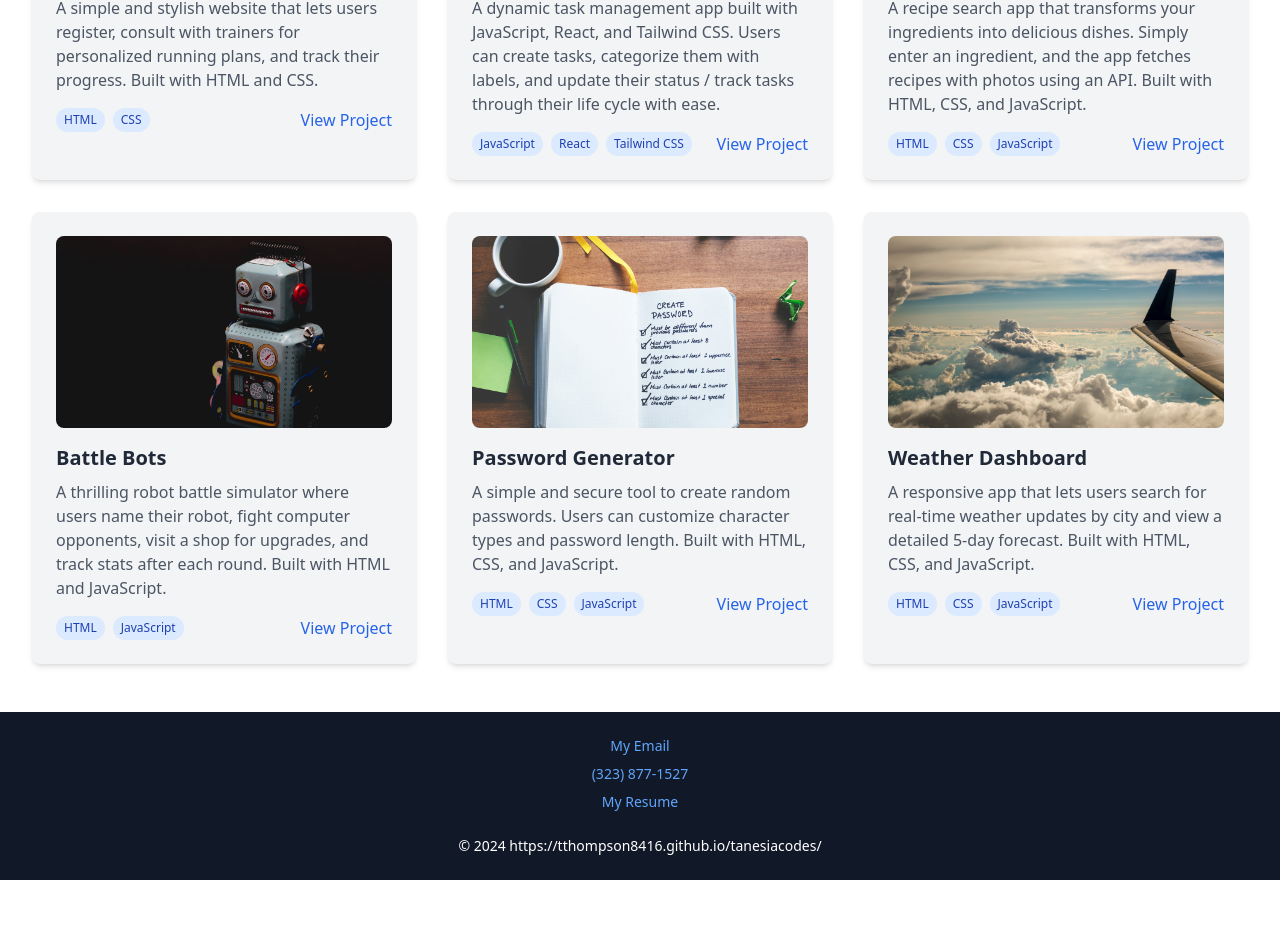
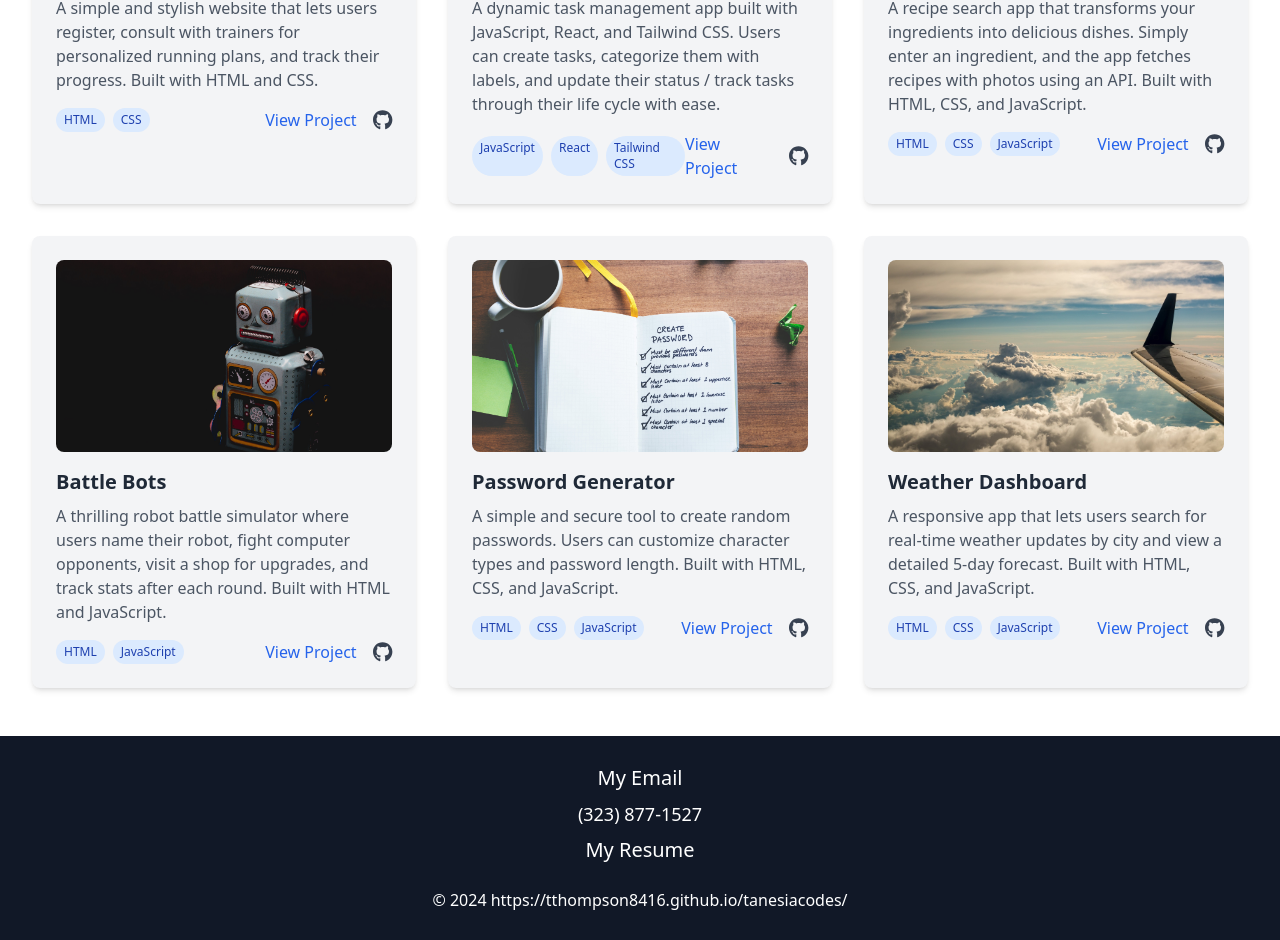
Before and after one commit to Tthompson8416/tanesiacodes, a React (Vite) app: page / in a window 1280 px wide. Shown: the part 1292-2232 px from the top of the page. Before the commit the page ends 2172 px from the top, so only its background shows below. Built offline with nearby package versions, Linux system fonts and the light colour scheme.

Commit message:
Github icons with links to projects added to each project card

```diff
--- a/index.html
+++ b/index.html
@@ -6,6 +6,10 @@
     <meta name="viewport" content="width=device-width, initial-scale=1.0" />
     <base href="/tanesiacodes/" />
     <title>Vite + React</title>
+    <link
+  rel="stylesheet"
+  href="https://cdnjs.cloudflare.com/ajax/libs/font-awesome/6.0.0-beta3/css/all.min.css"
+/>
   </head>
   <body>
     <div id="root"></div>
--- a/package.json
+++ b/package.json
@@ -13,6 +13,9 @@
     "deploy": "gh-pages -d dist"
   },
   "dependencies": {
+    "@fortawesome/fontawesome-svg-core": "^6.7.1",
+    "@fortawesome/free-brands-svg-icons": "^6.7.1",
+    "@fortawesome/react-fontawesome": "^0.2.2",
     "lucide-react": "^0.461.0",
     "prop-types": "^15.8.1",
     "react": "^18.3.1",
--- a/src/components/Footer.jsx
+++ b/src/components/Footer.jsx
@@ -1,35 +1,34 @@
-
 const Footer = () => {
   return (
-    <footer className="bg-gray-900 text-white py-6">
+    <footer className="bg-gray-900 text-white py-7">
       <div className="max-w-6xl mx-auto px-4 text-center">
-        <p className="text-sm">
+        <p className="text-xl">
           <a
             href="mailto:tthompson8416@outlook.com"
-            className="text-blue-400 hover:underline"
+            className="text-white hover:underline"
           >
             My Email
           </a>
         </p>
-        <p className="text-sm mt-2">
+        <p className="text-lg mt-2">
           <a
-            href="tel:3238771527"
-            className="text-blue-400 hover:underline"
+            href="tel:+3238771527"
+            className="text-white hover:underline"
           >
             (323) 877-1527
           </a>
         </p>
-        <p className="text-sm mt-2">
+        <p className="text-xl mt-2">
           <a
             href="/tanesiacodes/resume.pdf"
             target="_blank"
             rel="noopener noreferrer"
-            className="text-blue-400 hover:underline"
+            className="text-white hover:underline"
           >
             My Resume
           </a>
         </p>
-        <p className="text-sm mt-6">&copy; {new Date().getFullYear()} https://tthompson8416.github.io/tanesiacodes/</p>
+        <p className="text-md mt-6">&copy; {new Date().getFullYear()} https://tthompson8416.github.io/tanesiacodes/</p>
       </div>
     </footer>
   );
--- a/src/components/ProjectsSection.jsx
+++ b/src/components/ProjectsSection.jsx
@@ -1,5 +1,6 @@
-import PropTypes from 'prop-types';
-
+import PropTypes from "prop-types";
+import { FontAwesomeIcon } from "@fortawesome/react-fontawesome";
+import { faGithub } from "@fortawesome/free-brands-svg-icons";
 
 const ProjectsSection = ({ projects }) => {
   return (
@@ -31,12 +32,27 @@ const ProjectsSection = ({ projects }) => {
                   </span>
                 ))}
               </div>
+
+              <div className="flex items-center space-x-4">
                 <a
                   href={project.link}
                   className="text-blue-600 hover:text-blue-800 transition-colors"
                 >
                   View Project
                 </a>
+
+                {project.githubLink && (
+                  <a
+                    href={project.githubLink}
+                    target="_blank"
+                    rel="noopener noreferrer"
+                    className="text-gray-700 hover:text-black transition-colors"
+                  >
+                    <FontAwesomeIcon icon={faGithub} size="lg" />{" "}
+                    {/* Large size GitHub icon */}
+                  </a>
+                )}
+              </div>
             </div>
           </div>
         ))}
@@ -53,6 +69,7 @@ ProjectsSection.propTypes = {
       image: PropTypes.string.isRequired,
       techStack: PropTypes.arrayOf(PropTypes.string).isRequired,
       link: PropTypes.string.isRequired,
+      githubLink: PropTypes.string,
     })
   ).isRequired,
 };
--- a/src/data/projects.js
+++ b/src/data/projects.js
@@ -14,7 +14,8 @@ const projects = [
     description: "A simple and stylish website that lets users register, consult with trainers for personalized running plans, and track their progress. Built with HTML and CSS.",
     image: projectOneImage, // Local image import
     techStack: ["HTML", "CSS"],
-    link: "https://tthompson8416.github.io/run-buddy"
+    link: "https://tthompson8416.github.io/run-buddy",
+    githubLink: "https://github.com/Tthompson8416/run-buddy"
   },
   {
     // Project Two
@@ -22,7 +23,8 @@ const projects = [
     description: "A dynamic task management app built with JavaScript, React, and Tailwind CSS. Users can create tasks, categorize them with labels, and update their status / track tasks through their life cycle with ease.",
     image: projectTwoImage,
     techStack: ["JavaScript", "React", "Tailwind CSS"],
-    link: "https://tthompson8416.github.io/taskinator"
+    link: "https://tthompson8416.github.io/taskinator",
+    githubLink: "https://github.com/Tthompson8416/taskinator"
   },
   {
     // Project Three
@@ -30,7 +32,8 @@ const projects = [
     description: "A recipe search app that transforms your ingredients into delicious dishes. Simply enter an ingredient, and the app fetches recipes with photos using an API. Built with HTML, CSS, and JavaScript.",
     image: projectThreeImage,
     techStack: ["HTML", "CSS", "JavaScript"],
-    link: "https://tthompson8416.github.io/fridge-to-feast"
+    link: "https://tthompson8416.github.io/fridge-to-feast",
+    githubLink: "https://github.com/Tthompson8416/fridge-to-feast"
   },
   {
     // Project Four
@@ -38,7 +41,8 @@ const projects = [
     description: "A thrilling robot battle simulator where users name their robot, fight computer opponents, visit a shop for upgrades, and track stats after each round. Built with HTML and JavaScript.",
     image: projectFourImage,
     techStack: ["HTML", "JavaScript"],
-    link: "https://tthompson8416.github.io/Battle-Bots"
+    link: "https://tthompson8416.github.io/Battle-Bots",
+    githubLink: "https://github.com/Tthompson8416/Battle-Bots"
   },
   {
     // Project Five
@@ -46,7 +50,8 @@ const projects = [
     description: "A simple and secure tool to create random passwords. Users can customize character types and password length. Built with HTML, CSS, and JavaScript.",
     image: projectFiveImage,
     techStack: ["HTML", "CSS", "JavaScript"],
-    link: "https://tthompson8416.github.io/Password-Generator"
+    link: "https://tthompson8416.github.io/Password-Generator",
+    githubLink: "https://github.com/Tthompson8416/Password-Generator"
   },
   {
     // Project Six
@@ -54,7 +59,8 @@ const projects = [
     description: "A responsive app that lets users search for real-time weather updates by city and view a detailed 5-day forecast. Built with HTML, CSS, and JavaScript.",
     image: projectSixImage,
     techStack: ["HTML", "CSS", "JavaScript"],
-    link: "https://tthompson8416.github.io/Weather-Dashboard"
+    link: "https://tthompson8416.github.io/Weather-Dashboard",
+    githubLink: "https://github.com/Tthompson8416/Weather-Dashboard"
   },
 ];
 
```
Also changed, not shown: 1 other file (tests, documents, lock files or other folders). Lines whose indentation alone changed are shown as unchanged.
